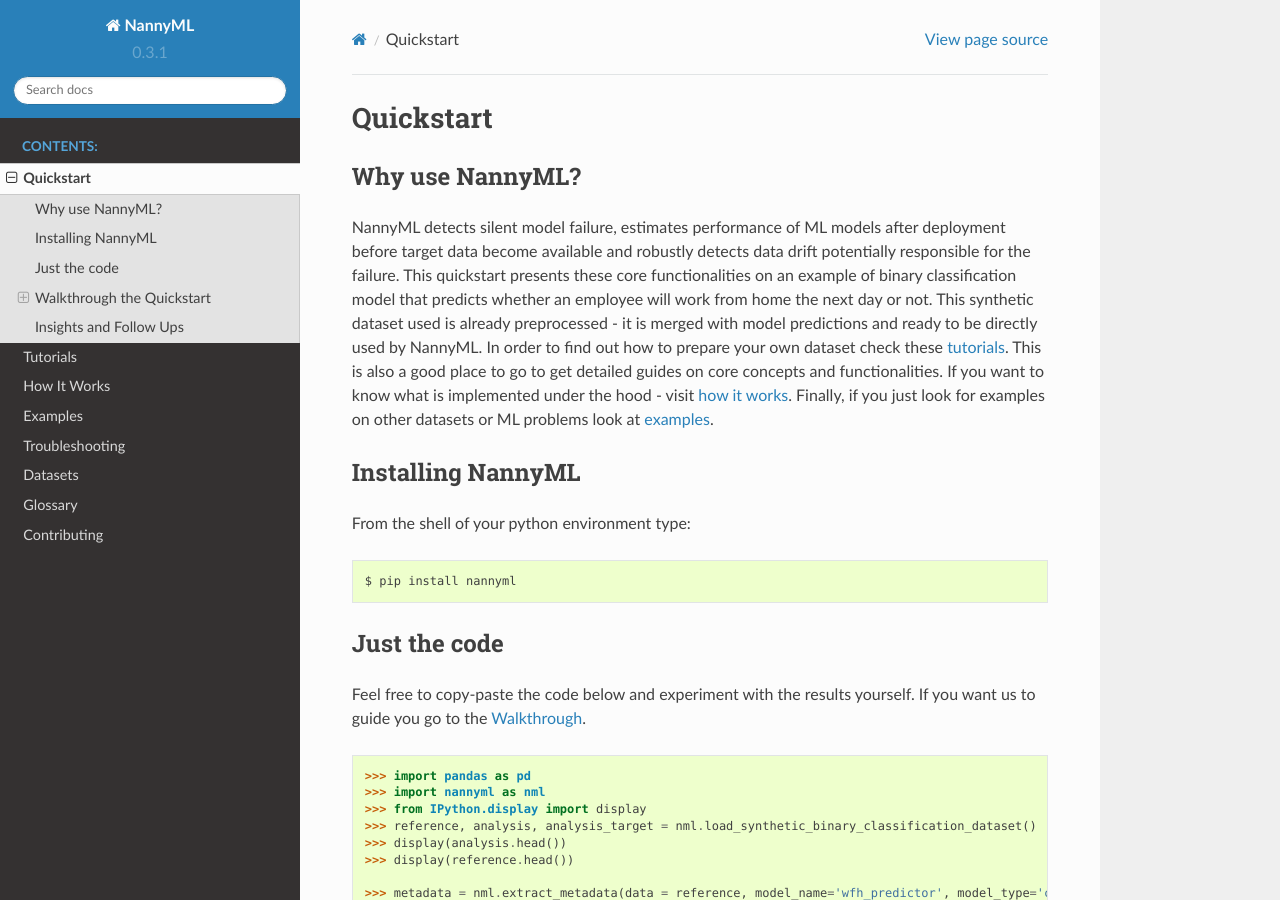
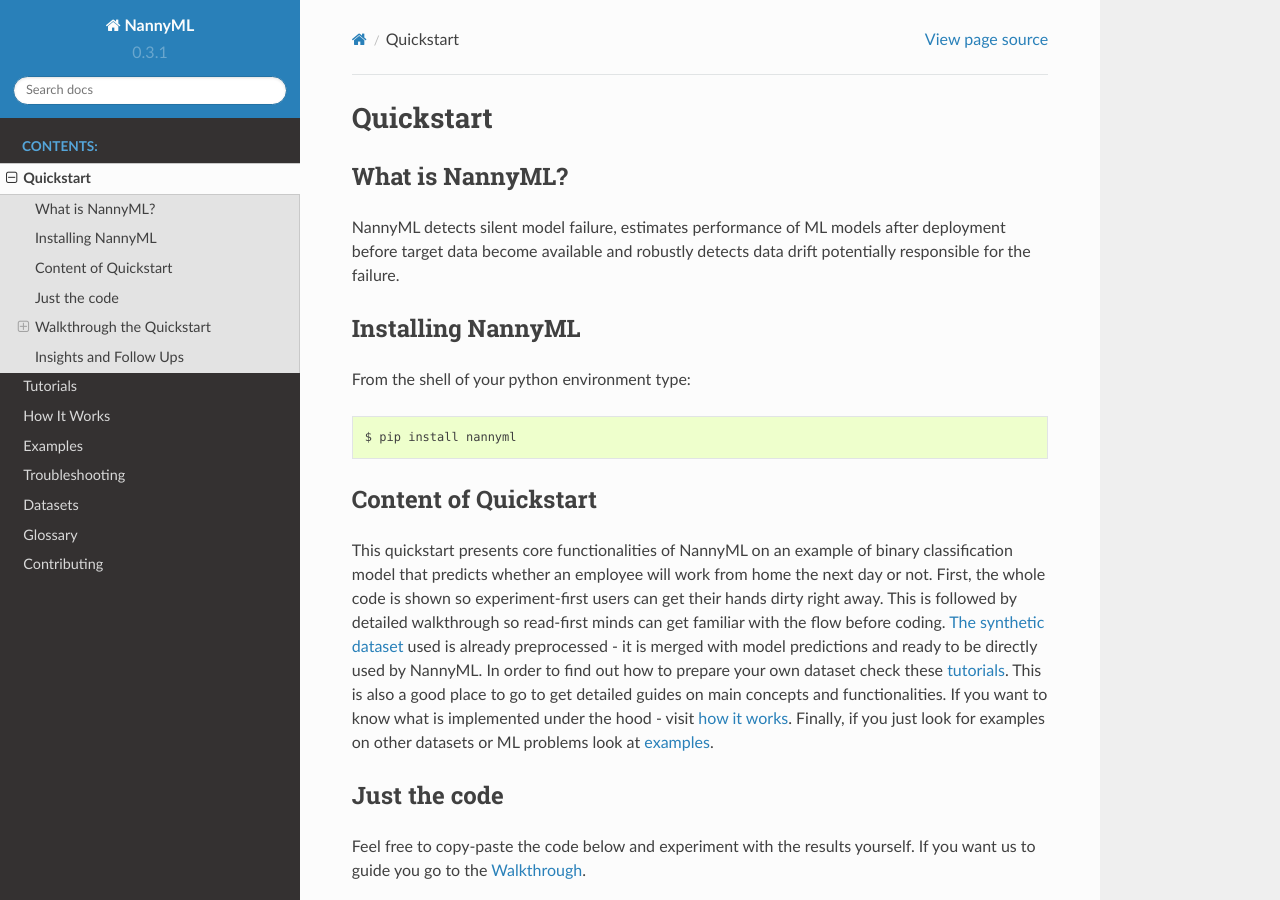
Before and after one commit to NannyML/nannyml, a Sphinx documentation site: the page built from docs/quick.rst, in a window 1280 px wide and 900 px high. Built offline with Sphinx 7.4.7 and the Read the Docs theme 2.0.0, drawn with Linux system fonts in a browser that asks for light colours; pages that are not in the unit, such as notebooks, are missing from menus; some of the changed lines change nothing that is shown; some of the changed text lies outside the part shown.

Commit message:
update quickstart docs to address WK fedback

```diff
--- a/docs/quick.rst
+++ b/docs/quick.rst
@@ -5,19 +5,12 @@
 =================
 
 ----------------
-Why use NannyML?
+What is NannyML?
 ----------------
 
 NannyML detects silent model failure, estimates performance of ML models after deployment
 before target data become available and robustly detects data drift potentially responsible for the failure.
-This quickstart presents these core
-functionalities on an example of binary classification model that predicts whether an employee will work from home
-the next day or not. This synthetic dataset used is already preprocessed - it is merged with model predictions and
-ready to be directly used by NannyML. In order to find out how to prepare your own dataset check these
-:ref:`tutorials<tutorials>`.
-This is also a good place to go to get detailed guides on core concepts and functionalities. If you want to know
-what is implemented under the hood - visit :ref:`how it works<how_it_works>`. Finally, if you just look for examples
-on other datasets or ML problems look at :ref:`examples<examples>`.
+
 
 ------------------
 Installing NannyML
@@ -28,6 +21,25 @@
 .. code-block:: bash
 
     $ pip install nannyml
+
+
+---------------------
+Content of Quickstart
+---------------------
+
+
+This quickstart presents core functionalities of NannyML on an example of binary classification model
+that
+predicts whether an employee will work
+from home the next day or not. First, the whole code is shown so experiment-first users can get their hands dirty
+right away.
+This is followed by detailed walkthrough so read-first minds can get familiar with the flow before coding.
+:ref:`The synthetic dataset<dataset-synthetic-binary>` used is already preprocessed - it is merged with model
+predictions and ready to be directly used by NannyML.  In order to find out how to prepare your
+own dataset check these :ref:`tutorials<tutorials>`. This is also a good place to go to get detailed guides on main
+concepts and functionalities. If you want to know
+what is implemented under the hood - visit :ref:`how it works<how_it_works>`. Finally, if you just look for examples
+on other datasets or ML problems look at :ref:`examples<examples>`.
 
 
 -------------
@@ -119,7 +131,8 @@
 ``wfh_prev_workday``, ``workday`` and ``tenure``. ``identifier`` is the :term:`Identifier` column
 and ``timestamp`` is the :term:`Timestamp` column.
 
-The next step is to have NannyML deduce :term:`model metadata<Model Metadata>` from the dataset and make a choice about the
+The next step is to have NannyML extract  :term:`model metadata<Model Metadata>` from the dataset and make a choice
+about the
 way we will split our data into :term:`Data Chunks<Data Chunk>`.
 
 .. code-block:: python
@@ -130,12 +143,12 @@
     >>> # Let's use a chunk size of 5000 data points to create our drift statistics
     >>> chunk_size = 5000
 
-The data are already split into a reference and an analysis periods. NannyML uses the **reference period** to
-establish a baseline for expected model performance. The **analysis period** is where we can estimate or
+The data are already split into a reference and an analysis periods. NannyML uses **the reference period** to
+establish a baseline for expected model performance. **The analysis period** is where we estimate or
 monitor performance, as well as detect data drift.
-For more information about periods check :ref:`data-drift-periods`. The key thing to note is that we don't expect
-the analysis period to contain information about the :term:`Target` when we estimate performance.
-Therefore in our synthetic dataset it is provided in a separate object.
+For more information about periods check :ref:`data-drift-periods`. The key thing is that
+the analysis period doesn't need to contain the :term:`Target` data.
+Therefore in our example it is provided as a separate object.
 
 .. code-block:: python
 
@@ -242,7 +255,7 @@
 .. image:: ./_static/drift-guide-predictions.svg
 
 More complex data drift cases can get detected by Data Reconstruction with PCA. For more information
-see :ref:`Data Reconstruction with PCA Deep Dive<data-reconstruction-pca>`.
+see :ref:`Data Reconstruction with PCA<data-reconstruction-pca>`.
 
 
 .. code-block:: python
```
